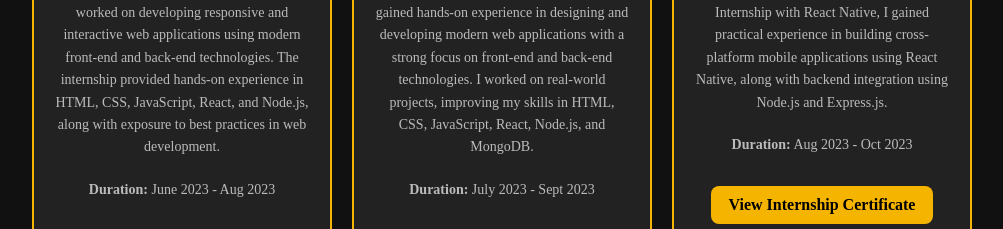
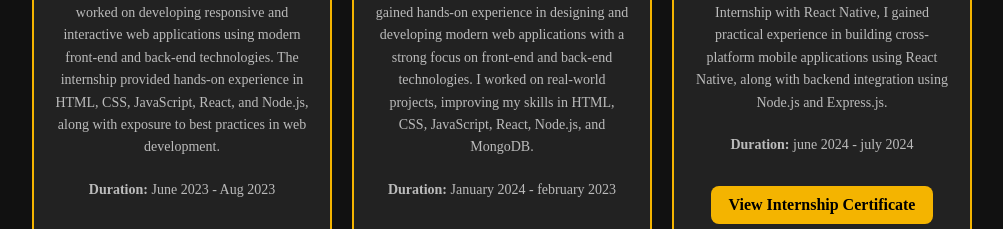
Before and after one commit to mounikadevipaila/portfolio, a React (Vite) app: page / in a window 1280 px wide. Shown: the part 3763-3992 px from the top of the page, without its empty margins (138-1141 px from the left). Built offline with nearby package versions, Linux system fonts and the light colour scheme.

Commit message:
Update Internships.jsx

```diff
--- a/src/Internships.jsx
+++ b/src/Internships.jsx
@@ -21,14 +21,14 @@ const internships = [
     id: 2,
     domain: "Web Development",
     description: "During my Web Development Internship, I gained hands-on experience in designing and developing modern web applications with a strong focus on front-end and back-end technologies. I worked on real-world projects, improving my skills in HTML, CSS, JavaScript, React, Node.js, and MongoDB.",
-    period: "July 2023 - Sept 2023",
+    period: "January 2024 - february 2023",
     certificateLink: "/codsoft_internship_certificate.pdf",
   },
   {
     id: 3,
     domain: "FSD With React Native",
     description: "During my Full Stack Development (FSD) Internship with React Native, I gained practical experience in building cross-platform mobile applications using React Native, along with backend integration using Node.js and Express.js.",
-    period: "Aug 2023 - Oct 2023",
+    period: "june 2024 - july 2024",
     certificateLink: "/Summer_internship_certificate.pdf",
   },
 ];
```
